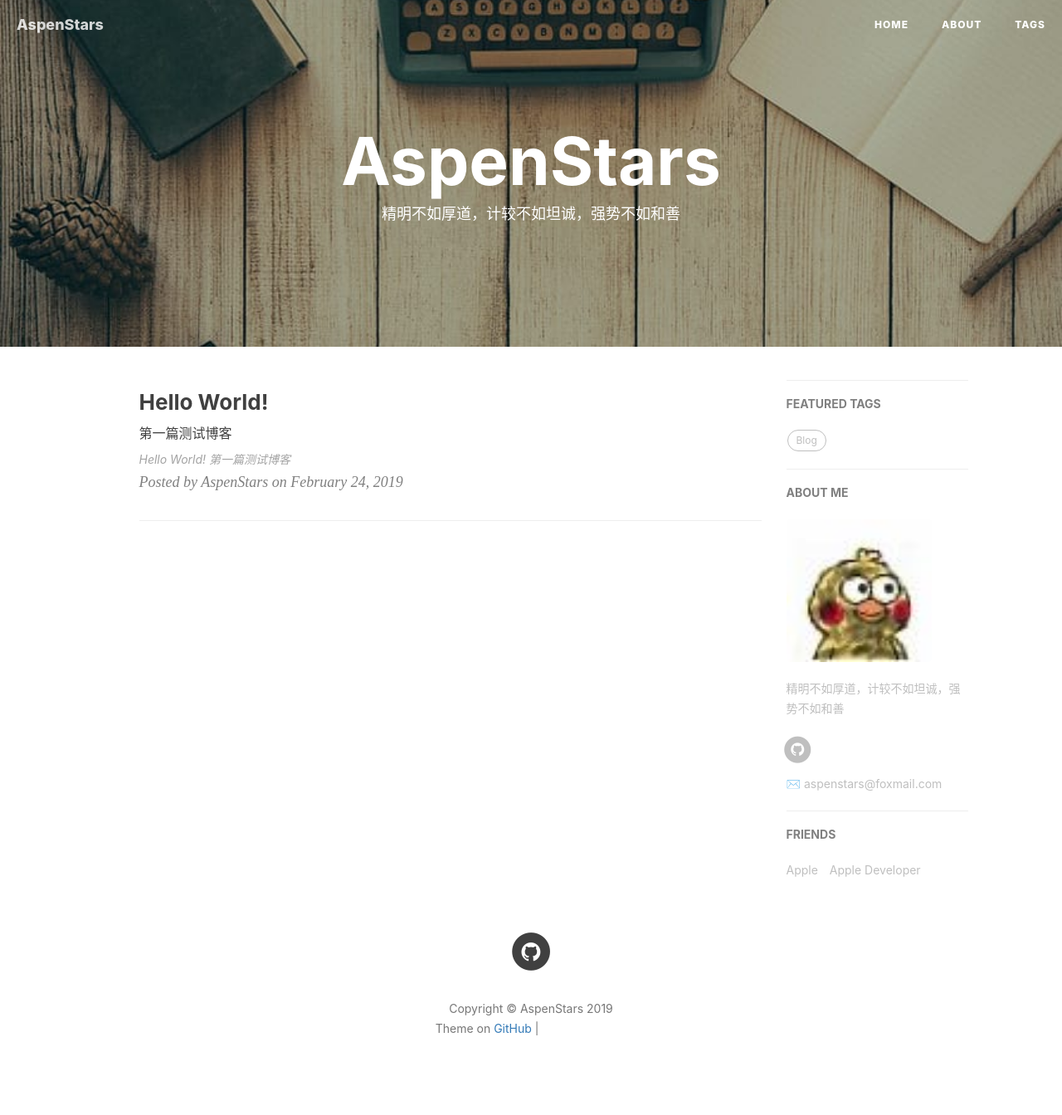
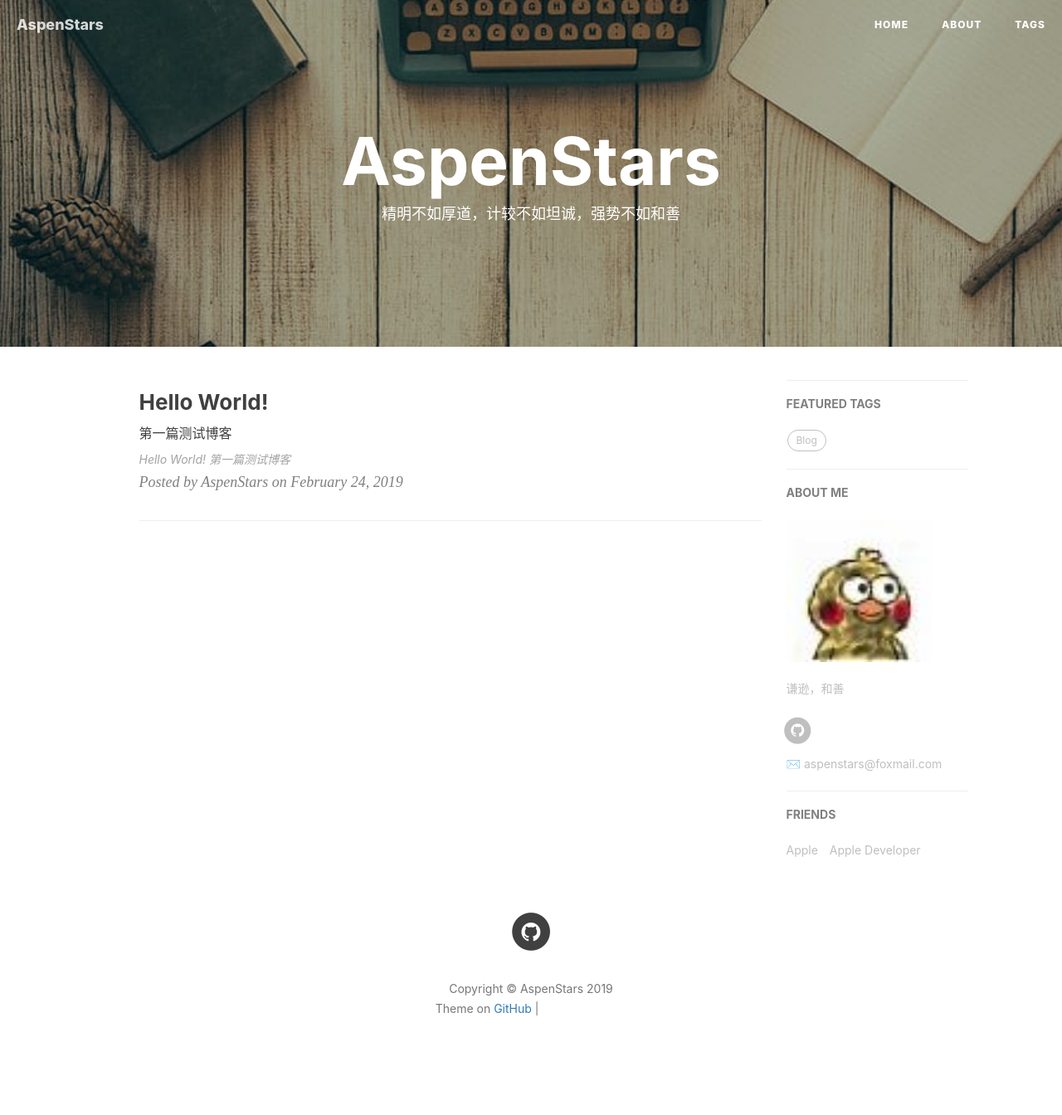
Before and after one commit to aspenstarss/aspenstarss.github.io, a Jekyll site: the page built from index.html, in a window 1280 px wide. Shown: the whole page at 83% size. Built offline with Jekyll 4.4.1, drawn with Linux system fonts in a browser that asks for light colours; nearby versions of some CDN libraries; the list of posts is cut into pages by our own code; comment, search, counter and statistics services are not loaded; after the commit the page ends 1320 px from its top, so only the background shows below that; grey boxes are pictures that could not be loaded.

Commit message:
modified siderbar discription

```diff
--- a/_config.yml
+++ b/_config.yml
@@ -11,7 +11,7 @@
 
 # Sidebar settings
 sidebar: true                           # whether or not using Sidebar.
-sidebar-about-description: "精明不如厚道，计较不如坦诚，强势不如和善"
+sidebar-about-description: "谦逊，和善"
 sidebar-avatar: /img/about-me.jpg      # use absolute URL, seeing it's used in both `/` and `/about/`
 
 
```
